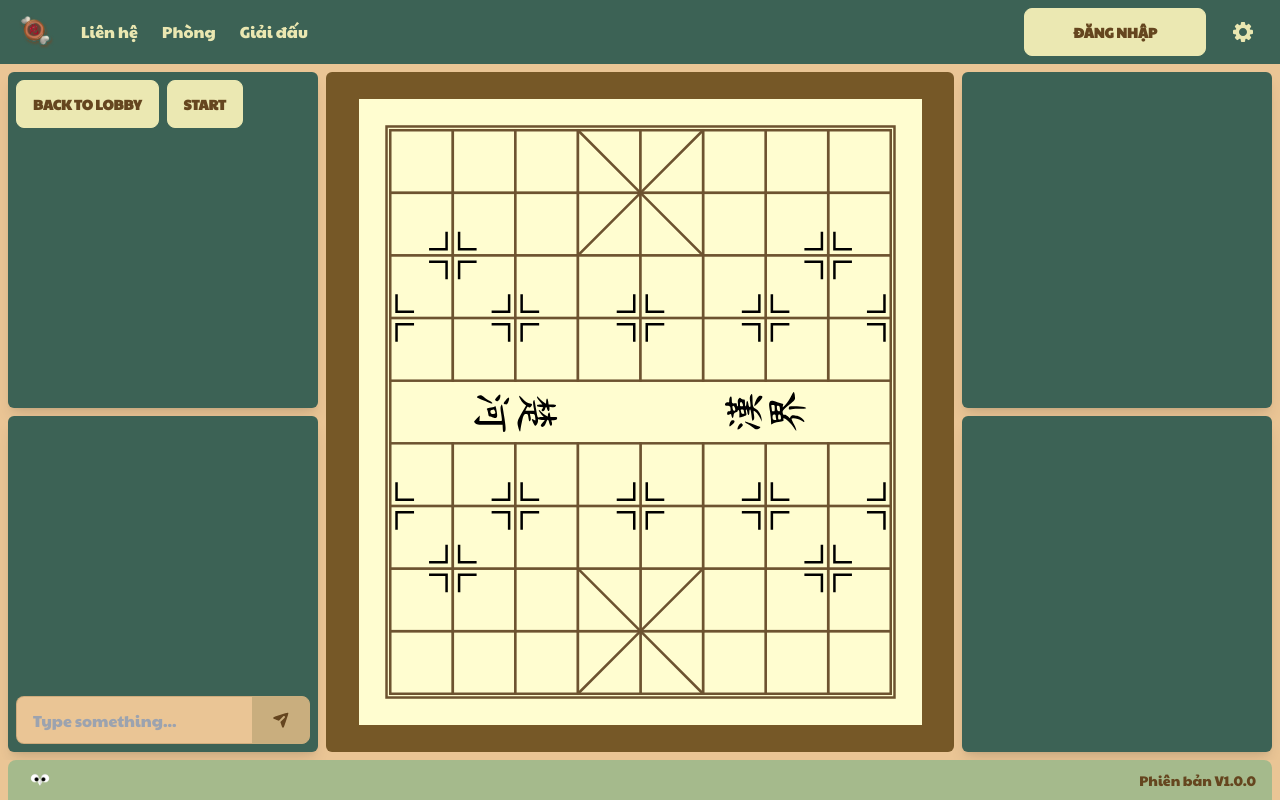
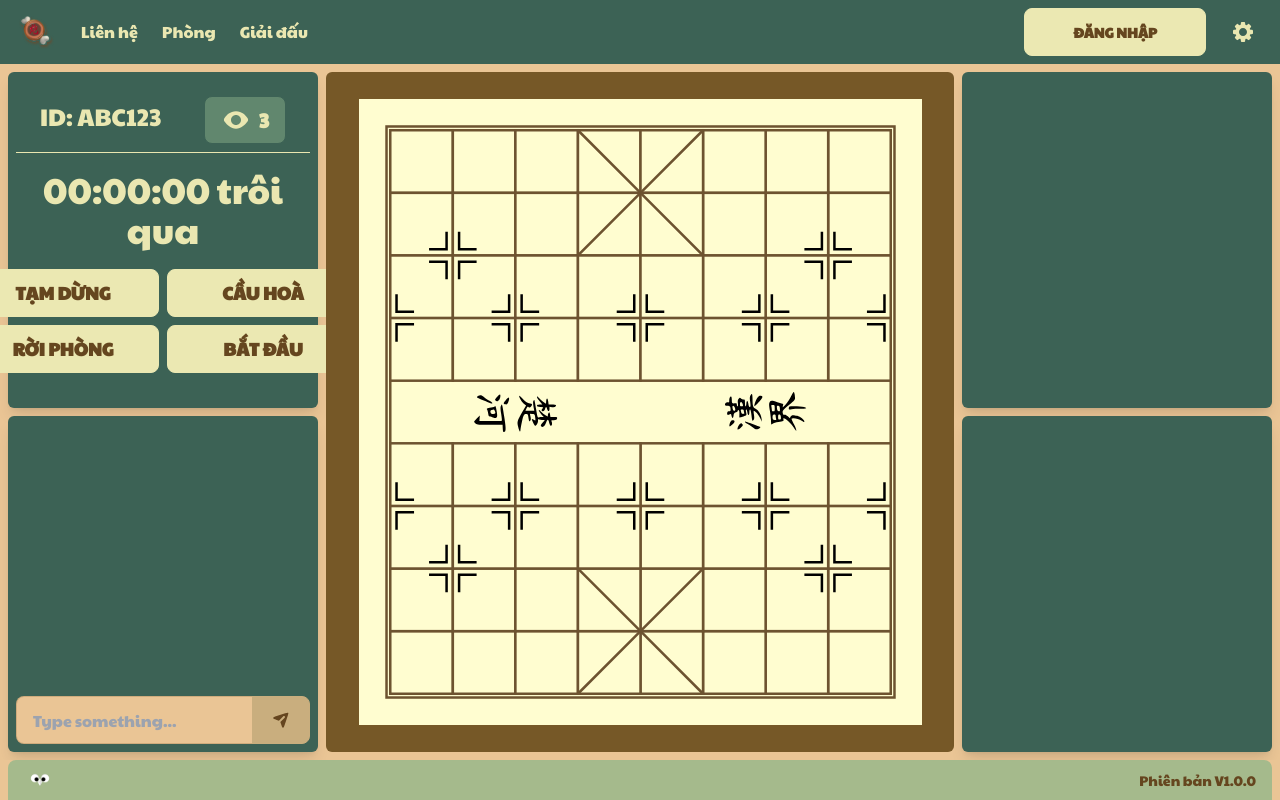
Before and after one commit to Owlvernyte/cotuong-frontend, a Next.js app: page /rooms/1 in a window 1280 px wide. Built offline with nearby package versions, Linux system fonts and the light colour scheme.

Commit message:
feat(roomplaying): update Menu

```diff
--- a/app/(basic)/rooms/[id]/page.tsx
+++ b/app/(basic)/rooms/[id]/page.tsx
@@ -1,19 +1,20 @@
-'use client'
+"use client"
 
-import GameBoard from '@/lib/game/Board'
-import GamePiece, { PieceType } from '@/lib/game/QuanCo/Piece'
-import Link from 'next/link'
-import { useCallback, useState } from 'react'
-import Board from './Board'
-import ChatBox from './LeftArea/ChatBox'
-import Cell from './Cell'
-import Piece, { DraggablePiece, PieceProps } from './Piece'
+import GameBoard from "@/lib/game/Board"
+import GamePiece, { PieceType } from "@/lib/game/QuanCo/Piece"
+import Link from "next/link"
+import { useCallback, useState } from "react"
+import Board from "./Board"
+import ChatBox from "./LeftArea/ChatBox"
+import Cell from "./Cell"
+import Piece, { DraggablePiece, PieceProps } from "./Piece"
 import {
   DndContext,
   DragEndEvent,
   DragOverlay,
   DragStartEvent,
-} from '@dnd-kit/core'
+} from "@dnd-kit/core"
+import Image from "next/image"
 
 function Game() {
   const [board, setBoard] = useState<GameBoard>(new GameBoard())
@@ -52,18 +53,13 @@ function Game() {
       }
 
       const { x: movingPieceX, y: movingPieceY } = movingPiece.coord
-            const [cellX, cellY] = event.over.id
-                .toString()
-                .split('_')
-                .map(Number)
+      const [cellX, cellY] = event.over.id.toString().split("_").map(Number)
 
       // const potentialExistingPiece = board.squares[cellY][cellX]
 
       setMovingPiece(null)
 
-            setBoard((b) =>
-                b.movePiece(movingPiece.piece, { x: cellX, y: cellY })
-            )
+      setBoard((b) => b.movePiece(movingPiece.piece, { x: cellX, y: cellY }))
     },
     [movingPiece]
   )
@@ -99,9 +95,7 @@ function Game() {
     x: number,
     y: number
   ) => {
-        if (
-            board.squares.every((rows) => rows.every((cell) => cell === null))
-        ) {
+    if (board.squares.every((rows) => rows.every((cell) => cell === null))) {
       return
     }
 
@@ -128,31 +122,63 @@ function Game() {
     >
       <div className="h-full space-y-2 flex flex-col">
         <div className="grid grid-cols-8 gap-2 grid-flow-row-dense flex-1">
-                    <div
-                        id="left-area"
-                        className="flex flex-col space-y-2 col-span-2"
-                    >
+          <div id="left-area" className="flex flex-col space-y-2 col-span-2">
             <div
               id="menu"
-                            className="bg-primary h-full rounded-md shadow-lg p-2"
+              className="bg-primary w-full h-full rounded-md shadow-lg p-2 flex flex-col items-center"
             >
-                            <div className="flex space-x-2">
-                                <Link
-                                    href={'/rooms'}
-                                    className="btn btn-secondary"
-                                >
-                                    Back to lobby
+              {/* Hard Code */}
+              <div className="w-full flex flex-col xl:flex-row space-y-2 justify-between items-center px-6 py-2">
+                <div>
+                  <p className="text-2xl text-bamboo-100 ">ID: ABC123</p>
+                </div>
+
+                <div>
+                  <button className="btn btn-primary bg-bamboo-300 btn-md text-bamboo-100 text-xl">
+                    <Image
+                      src="/icons/primary/Eye_fill.svg"
+                      alt="Eye Icon"
+                      width={30}
+                      height={30}
+                    />
+                    3
+                  </button>
+                </div>
+              </div>
+
+              <div className="w-full h-[1px] border-1 bg-bamboo-100 solid"></div>
+
+              <div className="text-center text-md md:text-4xl text-bamboo-100 my-4">
+                00:00:00 trôi qua
+              </div>
+
+              <div className="flex flex-col space-y-2 items-center xl:space-y-0 xl:flex-row xl:space-x-2 my-1">
+                <button className="btn btn-secondary btn-md w-48 text-lg">
+                  Tạm Dừng
+                </button>
+                <button className="btn btn-secondary btn-md w-48 text-lg">
+                  Cầu Hoà
+                </button>
+              </div>
+
+              <div className="flex flex-col space-y-2 items-center xl:space-y-0 xl:flex-row xl:space-x-2 my-1">
+                <Link href={"/rooms"} className="btn btn-secondary btn-md w-48 text-lg">
+                  Rời Phòng
                 </Link>
                 <button
-                                    className="btn btn-secondary"
+                  className="btn btn-secondary btn-md w-48 text-lg"
                   onClick={startBtnHandler}
                 >
-                                    Start
+                  Bắt Đầu
                 </button>
-                                <div>
-                                    {movingPiece &&
-                                        PieceType[movingPiece.piece.pieceType!]}
               </div>
+              <div className="text-bamboo-100">
+                {movingPiece && (
+                  <p className="py-2">
+                    Bạn đang chọn Quân:{" "}
+                    {PieceType[movingPiece.piece.pieceType!]}
+                  </p>
+                )}
               </div>
             </div>
             <ChatBox messages={messages} />
@@ -160,14 +186,8 @@ function Game() {
           <Board>
             {board.squares.map((row, i) =>
               row.map((cell, j) => {
-
                 return (
-                                    <Cell
-                                        key={`cell_${i}_${j}`}
-                                        id={`${i}_${j}`}
-                                        x={i}
-                                        y={j}
-                                    >
+                  <Cell key={`cell_${i}_${j}`} id={`${i}_${j}`} x={i} y={j}>
                     {cell && (
                       <DraggablePiece
                         id={cell.id}
@@ -180,10 +200,7 @@ function Game() {
               })
             )}
           </Board>
-                    <div
-                        id="right-area"
-                        className="flex flex-col space-y-2 col-span-2"
-                    >
+          <div id="right-area" className="flex flex-col space-y-2 col-span-2">
             <div className="bg-primary h-full rounded-md shadow-lg"></div>
             <div className="bg-primary h-full rounded-md shadow-lg"></div>
           </div>
@@ -191,11 +208,7 @@ function Game() {
       </div>
       <DragOverlay dropAnimation={null}>
         {movingPiece == null ? null : (
-                    <Piece
-                        target={movingPiece.piece}
-                        clone
-                        id={movingPiece.piece.id}
-                    />
+          <Piece target={movingPiece.piece} clone id={movingPiece.piece.id} />
         )}
       </DragOverlay>
     </DndContext>
```
Lines whose indentation alone changed are shown as unchanged.
